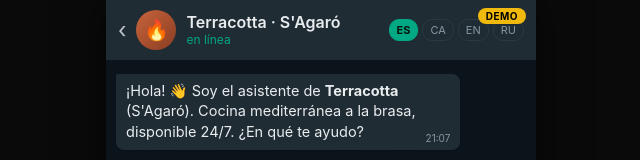
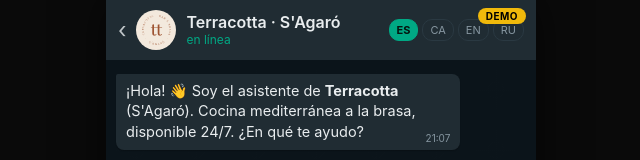
Before and after one commit to jiuandji/demo-reservas-bot, a plain HTML site: page terracotta/index.html in a window 1280 px wide. Shown: the top 160 px of the page, without its empty margins (319-959 px from the left). Drawn offline with Linux system fonts and the light colour scheme.

Commit message:
Terracotta demo: real logo in avatar

```diff
--- a/terracotta/index.html
+++ b/terracotta/index.html
@@ -18,8 +18,9 @@
   .header{background:var(--wa-header);display:flex;align-items:center;gap:10px;padding:10px 12px;
     padding-top:calc(10px + env(safe-area-inset-top));flex-shrink:0}
   .back{color:var(--wa-text);font-size:22px;opacity:.8}
-  .avatar{width:40px;height:40px;border-radius:50%;background:linear-gradient(135deg,#c8643c,#8a3d22);
-    display:flex;align-items:center;justify-content:center;font-size:20px;flex-shrink:0}
+  .avatar{width:40px;height:40px;border-radius:50%;background:#f3e9dd;
+    display:flex;align-items:center;justify-content:center;font-size:20px;flex-shrink:0;overflow:hidden}
+  .avatar img{width:30px;height:30px;object-fit:contain}
   .h-info{flex:1;min-width:0}
   .h-name{color:var(--wa-text);font-size:16px;font-weight:600;line-height:1.2}
   .h-status{color:var(--wa-accent);font-size:12px}
@@ -61,7 +62,7 @@
   <div class="demo-tag">DEMO</div>
   <div class="header">
     <a href="../menu.html" class="back" style="text-decoration:none">‹</a>
-    <div class="avatar">🔥</div>
+    <div class="avatar"><img src="logo.svg" alt="Terracotta"></div>
     <div class="h-info">
       <div class="h-name">Terracotta · S'Agaró</div>
       <div class="h-status" id="status">en línea</div>
```
Also changed, not shown: terracotta/logo.svg (added).
